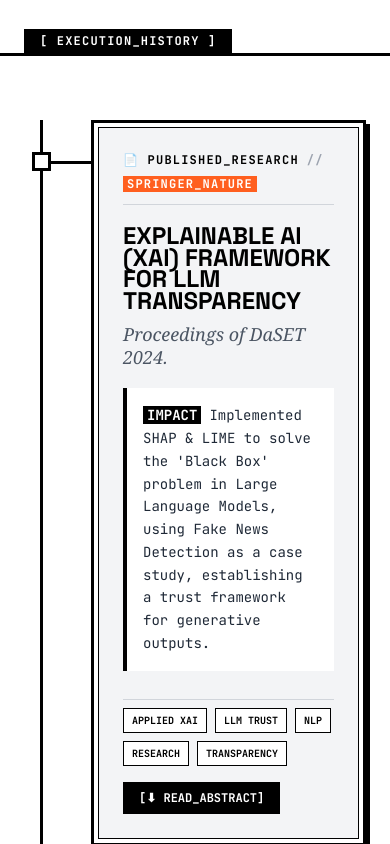
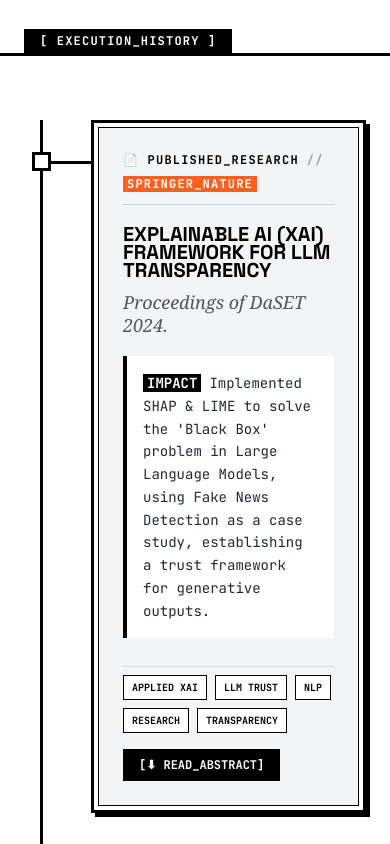
Before and after one commit to satish-r-singh/Satish_Portfolio, a React (Vite) app: page / in a window 390 px wide. Shown: the part 9440-10284 px from the top of the page. Built offline with nearby package versions, Linux system fonts and the light colour scheme; no server answers.

Commit message:
text bleeding to right

```diff
--- a/src/components/ExperienceLog.tsx
+++ b/src/components/ExperienceLog.tsx
@@ -23,7 +23,7 @@ export const ExperienceLog: React.FC = () => {
                 {/* Card */}
                 <div className="w-full bg-white border-3 border-black shadow-hard transition-all duration-300 group-hover:shadow-none group-hover:translate-x-1 group-hover:translate-y-1 relative">
                   <div className="p-[4px] bg-white">
-                    <div className="border border-black bg-[#F3F4F6] p-6 md:p-8 flex flex-col gap-5">
+                    <div className="border border-black bg-[#F3F4F6] p-6 md:p-8 flex flex-col gap-5 overflow-hidden">
 
                       {/* Header */}
                       <div className="flex flex-wrap items-center gap-2 font-mono text-xs font-bold text-gray-500 uppercase tracking-widest border-b border-gray-300 pb-3">
@@ -36,7 +36,7 @@ export const ExperienceLog: React.FC = () => {
 
                       {/* Content */}
                       <div>
-                        <h3 className="text-2xl md:text-3xl font-black uppercase leading-[0.9] mb-3">
+                        <h3 className="text-xl md:text-3xl font-black uppercase leading-[0.9] mb-3 break-words max-w-full">
                           {artifact.title}
                         </h3>
                         <p className="font-serif italic text-lg text-gray-600 leading-tight">
```
